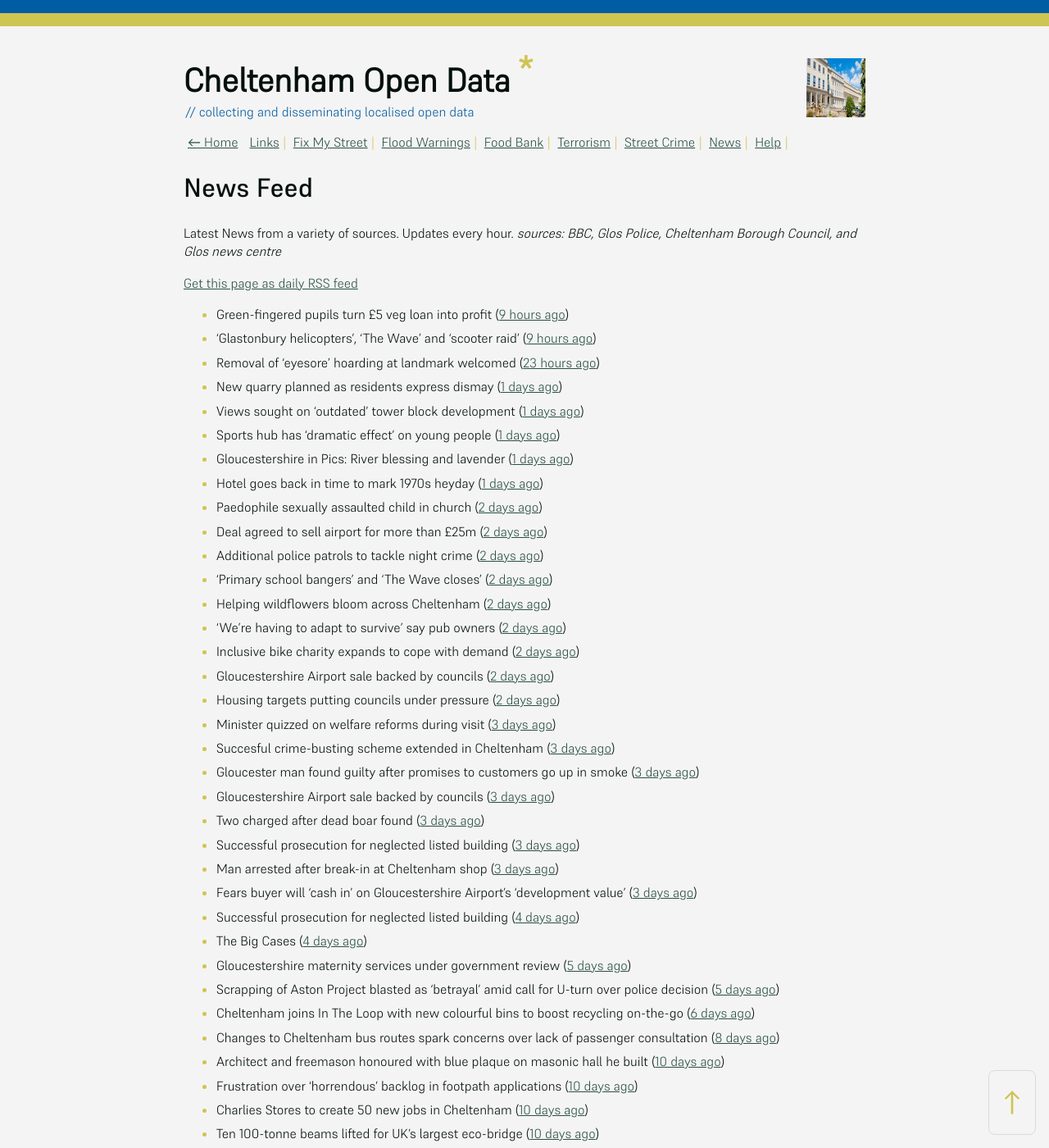
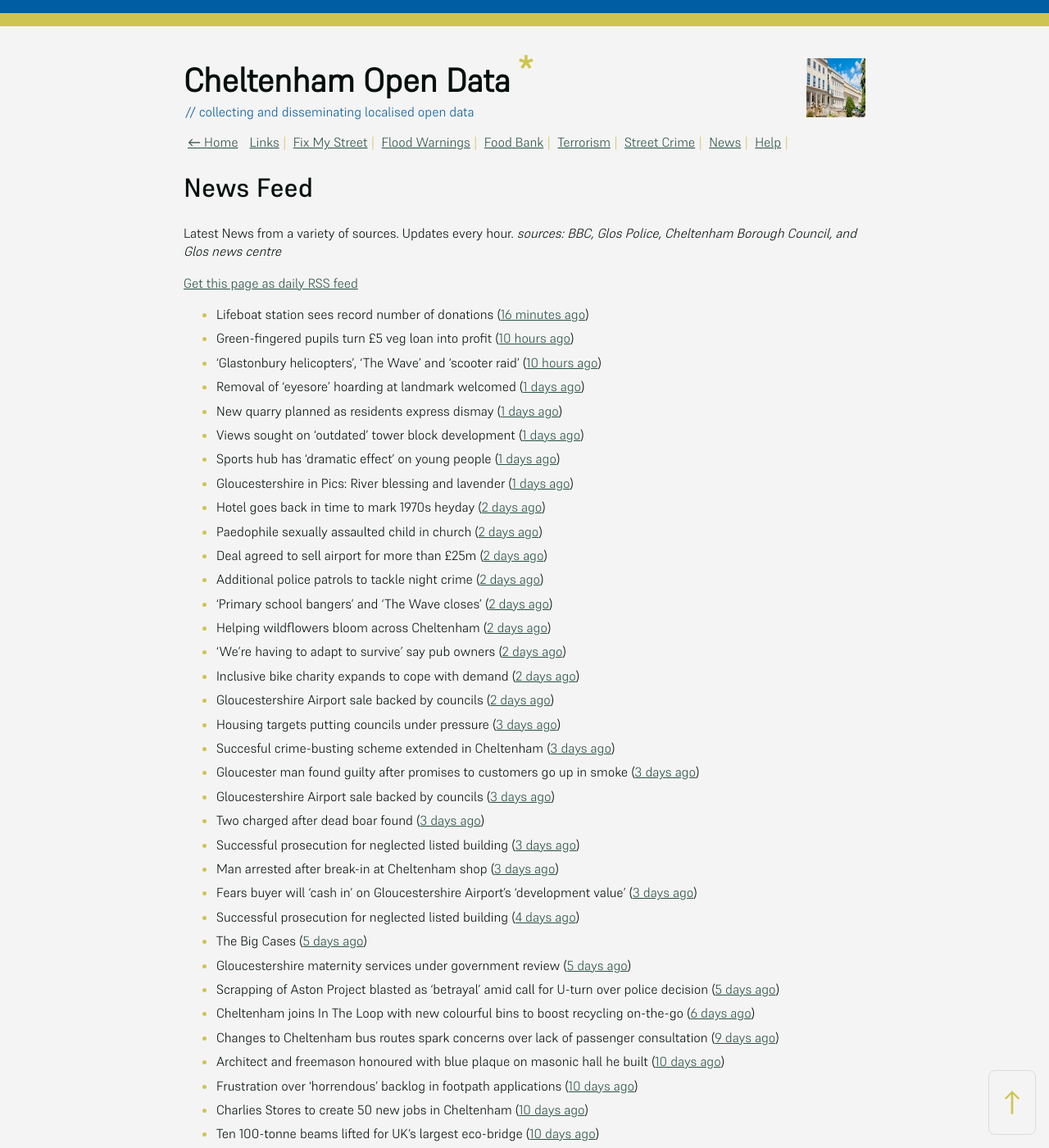
Before and after one commit to mat-0/cheltenham-open-data, a Jekyll site: the page built from _pages/news.md, in a window 1280 px wide and 1400 px high. Shown: the whole window at 82% size. Built offline with Jekyll 4.4.1, drawn with Linux system fonts in a browser that asks for light colours; some of the changed text lies outside the part shown.

Commit message:
Updated 2025-06-29 16:58:45

```diff
--- a/_pages/news.md
+++ b/_pages/news.md
@@ -12,14 +12,15 @@ _sources: BBC, Glos Police, Cheltenham Borough Council, and Glos news centre_
 [Get this page as daily RSS feed](/daily.rss)
 
 <!-- news_marker starts -->
-- Green-fingered pupils turn £5 veg loan into profit ([9 hours ago](https://www.bbc.com/news/articles/cj3rnep1lr2o))
-- 'Glastonbury helicopters', 'The Wave' and 'scooter raid' ([9 hours ago](https://www.bbc.com/news/articles/cy8kek9m1y4o))
-- Removal of 'eyesore' hoarding at landmark welcomed ([23 hours ago](https://www.bbc.com/news/articles/cvg4qxpgzzyo))
+- Lifeboat station sees record number of donations ([16 minutes ago](https://www.bbc.com/news/articles/cn81zed7x34o))
+- Green-fingered pupils turn £5 veg loan into profit ([10 hours ago](https://www.bbc.com/news/articles/cj3rnep1lr2o))
+- 'Glastonbury helicopters', 'The Wave' and 'scooter raid' ([10 hours ago](https://www.bbc.com/news/articles/cy8kek9m1y4o))
+- Removal of 'eyesore' hoarding at landmark welcomed ([1 days ago](https://www.bbc.com/news/articles/cvg4qxpgzzyo))
 - New quarry planned as residents express dismay ([1 days ago](https://www.bbc.com/news/articles/cx2l7x40e0jo))
 - Views sought on 'outdated' tower block development ([1 days ago](https://www.bbc.com/news/articles/c78nj81ppe5o))
 - Sports hub has 'dramatic effect' on young people ([1 days ago](https://www.bbc.com/news/articles/cvg8pxj550eo))
 - Gloucestershire in Pics: River blessing and lavender ([1 days ago](https://www.bbc.com/news/articles/c2k158nynz5o))
-- Hotel goes back in time to mark 1970s heyday ([1 days ago](https://www.bbc.com/news/articles/c335z6yzpmro))
+- Hotel goes back in time to mark 1970s heyday ([2 days ago](https://www.bbc.com/news/articles/c335z6yzpmro))
 - Paedophile sexually assaulted child in church ([2 days ago](https://www.bbc.com/news/articles/czxe4e2ppw2o))
 - Deal agreed to sell airport for more than £25m ([2 days ago](https://www.bbc.com/news/articles/cdx5g5xqkv1o))
 - Additional police patrols to tackle night crime ([2 days ago](https://www.bbc.com/news/articles/czjknk33xpxo))
@@ -28,8 +29,7 @@ _sources: BBC, Glos Police, Cheltenham Borough Council, and Glos news centre_
 - 'We're having to adapt to survive' say pub owners ([2 days ago](https://www.bbc.com/news/articles/c74z3yp3p0xo))
 - Inclusive bike charity expands to cope with demand ([2 days ago](https://www.bbc.com/news/articles/ceq79pjzq3no))
 - Gloucestershire Airport sale backed by councils ([2 days ago](https://gloucesternewscentre.co.uk/gloucestershire-airport-sale-backed-by-councils/))
-- Housing targets putting councils under pressure ([2 days ago](https://www.bbc.com/news/articles/c3en9q19k03o))
-- Minister quizzed on welfare reforms during visit ([3 days ago](https://www.bbc.com/news/articles/cd6g58we454o))
+- Housing targets putting councils under pressure ([3 days ago](https://www.bbc.com/news/articles/c3en9q19k03o))
 - Succesful crime-busting scheme extended in Cheltenham ([3 days ago](https://gloucesternewscentre.co.uk/succesful-crime-busting-scheme-extended-in-cheltenham/))
 - Gloucester man found guilty after promises to customers go up in smoke ([3 days ago](https://gloucesternewscentre.co.uk/gloucester-man-found-guilty-after-promises-to-customers-go-up-in-smoke/))
 - Gloucestershire Airport sale backed by councils ([3 days ago](https://www.cheltenham.gov.uk/news/article/3024/gloucestershire_airport_sale_backed_by_councils))
@@ -38,11 +38,11 @@ _sources: BBC, Glos Police, Cheltenham Borough Council, and Glos news centre_
 - Man arrested after break-in at Cheltenham shop ([3 days ago](https://gloucesternewscentre.co.uk/man-arrested-after-break-in-at-cheltenham-shop/))
 - Fears buyer will ‘cash in’ on Gloucestershire Airport’s ‘development value’ ([3 days ago](https://gloucesternewscentre.co.uk/fears-buyer-will-cash-in-on-gloucestershire-airports-development-value/))
 - Successful prosecution for neglected listed building ([4 days ago](https://www.cheltenham.gov.uk/news/article/3023/successful_prosecution_for_neglected_listed_building))
-- The Big Cases ([4 days ago](https://www.bbc.co.uk/iplayer/episode/m001z7w2))
+- The Big Cases ([5 days ago](https://www.bbc.co.uk/iplayer/episode/m001z7w2))
 - Gloucestershire maternity services under government review ([5 days ago](https://www.bbc.co.uk/sounds/play/p0ll39jx))
 - Scrapping of Aston Project blasted as ‘betrayal’ amid call for U-turn over police decision ([5 days ago](https://gloucesternewscentre.co.uk/scrapping-of-aston-project-blasted-as-betrayal-amid-call-for-u-turn-over-police-decision/))
 - Cheltenham joins In The Loop with new colourful bins to boost recycling on-the-go ([6 days ago](https://www.cheltenham.gov.uk/news/article/3022/cheltenham_joins_in_the_loop_with_new_colourful_bins_to_boost_recycling_on-the-go))
-- Changes to Cheltenham bus routes spark concerns over lack of passenger consultation ([8 days ago](https://gloucesternewscentre.co.uk/changes-to-cheltenham-bus-routes-spark-concerns-over-lack-of-passenger-consultation/))
+- Changes to Cheltenham bus routes spark concerns over lack of passenger consultation ([9 days ago](https://gloucesternewscentre.co.uk/changes-to-cheltenham-bus-routes-spark-concerns-over-lack-of-passenger-consultation/))
 - Architect and freemason honoured with blue plaque on masonic hall he built ([10 days ago](https://gloucesternewscentre.co.uk/architect-and-freemason-honoured-with-blue-plaque-on-masonic-hall-he-built/))
 - Frustration over ‘horrendous’ backlog in footpath applications ([10 days ago](https://gloucesternewscentre.co.uk/frustration-over-horrendous-backlog-in-footpath-applications/))
 - Charlies Stores to create 50 new jobs in Cheltenham ([10 days ago](https://gloucesternewscentre.co.uk/charlies-stores-to-create-50-new-jobs-in-cheltenham/))
```
Also changed, not shown: other parts of _pages/news.md (+2 -2 lines), _data/flood.json (+5 -27 lines), index.md (+4 -4 lines).
